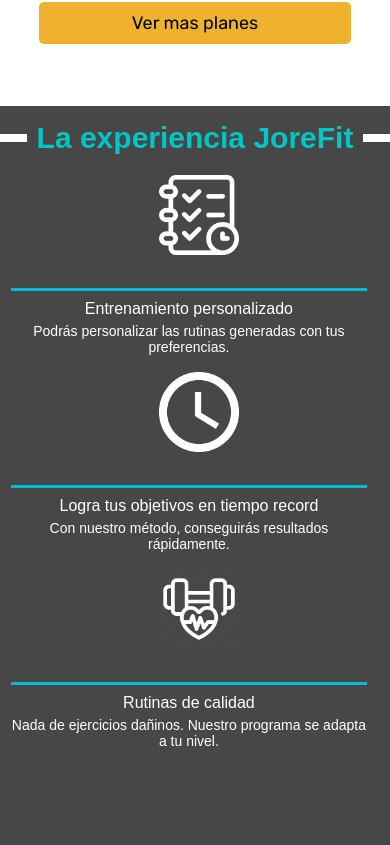
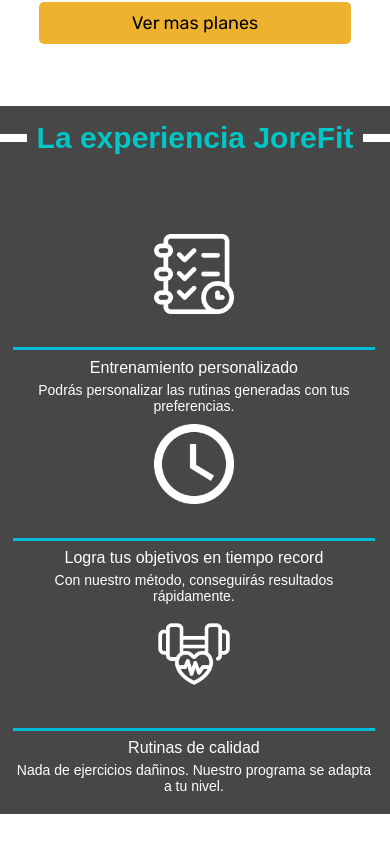
Before and after one commit to JoanCasanovasSalvatella/JoreFit, an Angular app: page / in a window 390 px wide. Shown: the part 3249-4094 px from the top of the page. After the commit the page ends 4063 px from the top, so only its background shows below. Built offline with nearby package versions, Linux system fonts and the light colour scheme.

Commit message:
FRONT_FINAL

```diff
--- a/src/app/footer/footer.component.css
+++ b/src/app/footer/footer.component.css
@@ -36,34 +36,40 @@
   padding: 20px;
   display: flex;
   gap: 0px 10vw;
+  justify-content: center;
 }
+
 .header {
   color: #00bcd4;
   font-size: 24px;
   margin-bottom: 20px;
 }
+
 .feature {
   display: grid;
   align-items: center;
-  margin: 20px 0;
+  margin: 0;
+  justify-self: center;
 }
+
 .feature img {
-  width: 10vw;
-  height: 10vw;
-  padding-left: 5vw;
-  margin-right: 20px;
-  margin-left: 2.5vw;
+  width: 7vw;
+  height: auto;
+  justify-self: center;
   margin-bottom: 3vh;
 }
+
 .feature-text {
   text-align: center;
   padding-top: 1vh;
   border-top: 3px solid #00bcd4;
 }
+
 .feature-title {
   font-size: 18px;
   margin-bottom: 5px;
 }
+
 .feature-description {
   font-size: 14px;
 }
@@ -73,6 +79,7 @@
     padding-left: 2vw;
     flex-direction: column;
     align-items: center;
+    gap: 10px;
   }
 
   .seccion {
@@ -87,9 +94,8 @@
     display: flex;
     flex-direction: column;
     align-items: center;
-    margin: 3px;
-    margin-top: -7vh;
-    margin-bottom: 9vh;
+    width: 100%;
+    margin-left: 10px;
   }
 
   .feature img {
```
